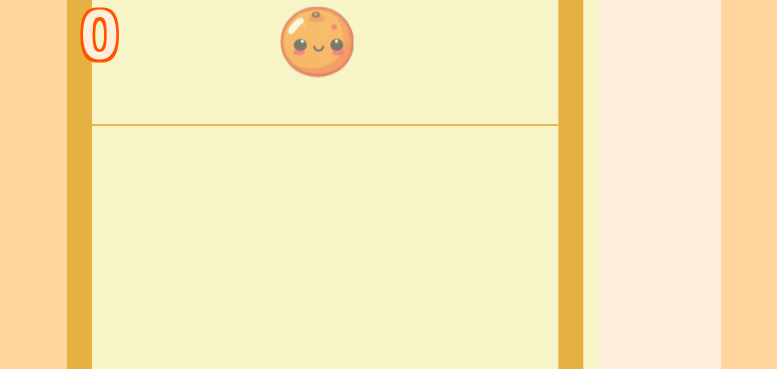
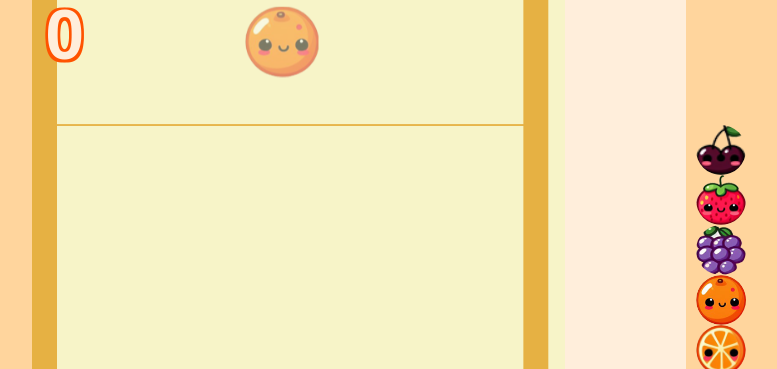
Before and after one commit to elimf/Suika, a website built with Vite: page index.html in a window 1280 px wide. Shown: the top 369 px of the page, without its empty margins (246-1023 px from the left). Built offline with nearby package versions, Linux system fonts and the light colour scheme.

Commit message:
Add fruit images to game UI

```diff
--- a/index.html
+++ b/index.html
@@ -27,6 +27,7 @@
           <img id="game-next-fruit" src="/public/apple.png" />
         </div>
       </div>
+      <div id="image-container"></div>
     </div>
     <script type="module" src="/main.js"></script>
   </body>
--- a/main.js
+++ b/main.js
@@ -274,5 +274,12 @@ const resizeCanvas = () => {
   document.getElementById("game-ui").height = `${gameOptions.height}px`;
   document.getElementById("game-ui").style.transform = `scale(${scaleUI})`;
 };
+const imageContainer = document.getElementById("image-container");
+FRUITS.forEach((fruit) => {
+  const img = document.createElement("img");
+  img.src = `/${fruit.label}.png`;
+  img.classList.add("circle-image");
+  imageContainer.appendChild(img);
+});
 document.body.onload = resizeCanvas;
 document.body.onresize = resizeCanvas;
--- a/public/style.css
+++ b/public/style.css
@@ -134,3 +134,17 @@ body {
 canvas {
   height: 85%;
 }
+#image-container {
+    display: flex;
+    justify-content: center;
+    align-items: center;
+    width: 30%;
+    flex-direction: column;
+}
+
+.circle-image {
+  width: 50px; /* Ajustez la taille des images selon vos besoins */
+  height: 50px;
+  border-radius: 50%;
+  margin: 0 10px; /* Ajustez la marge entre les images selon vos besoins */
+}
```
